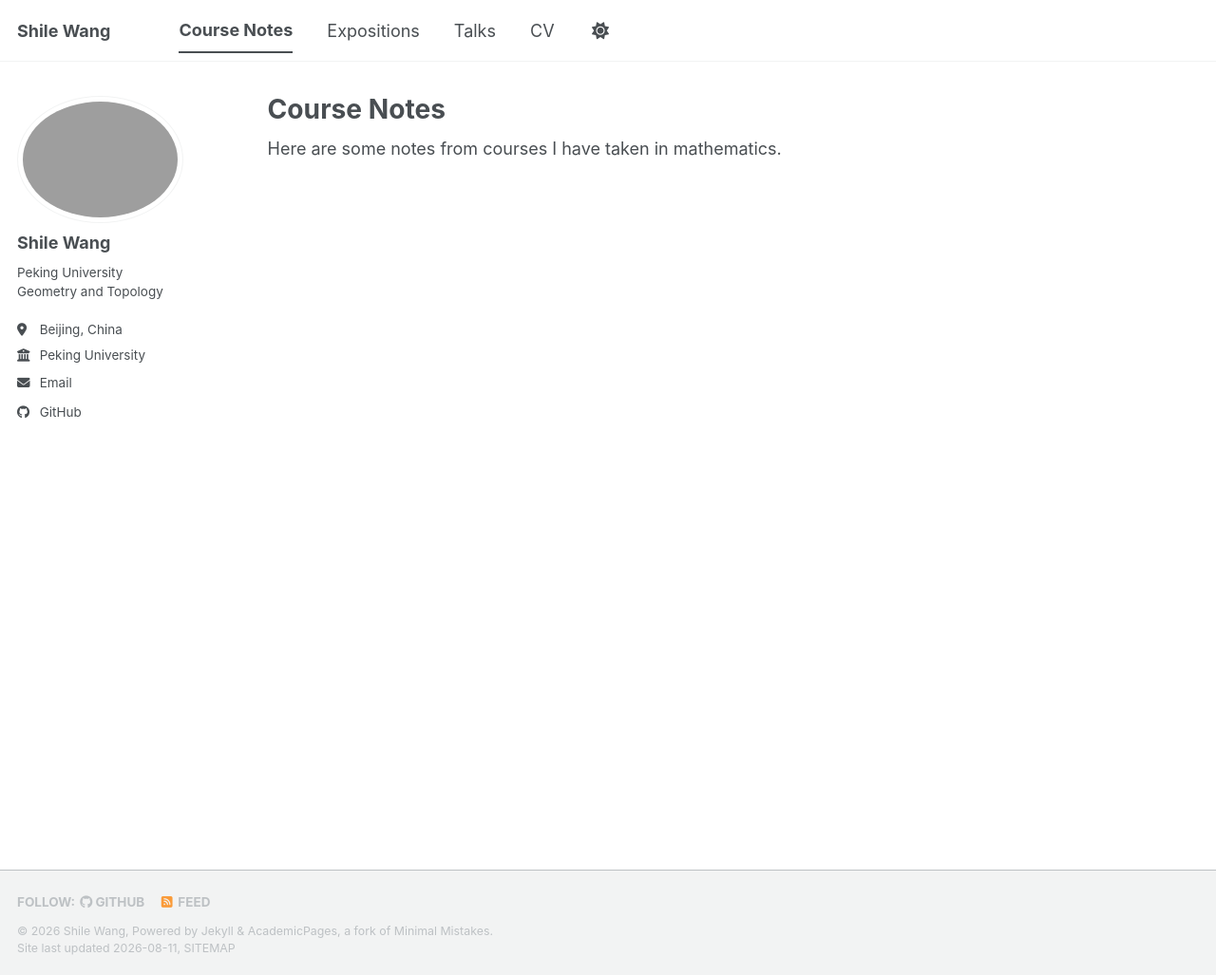
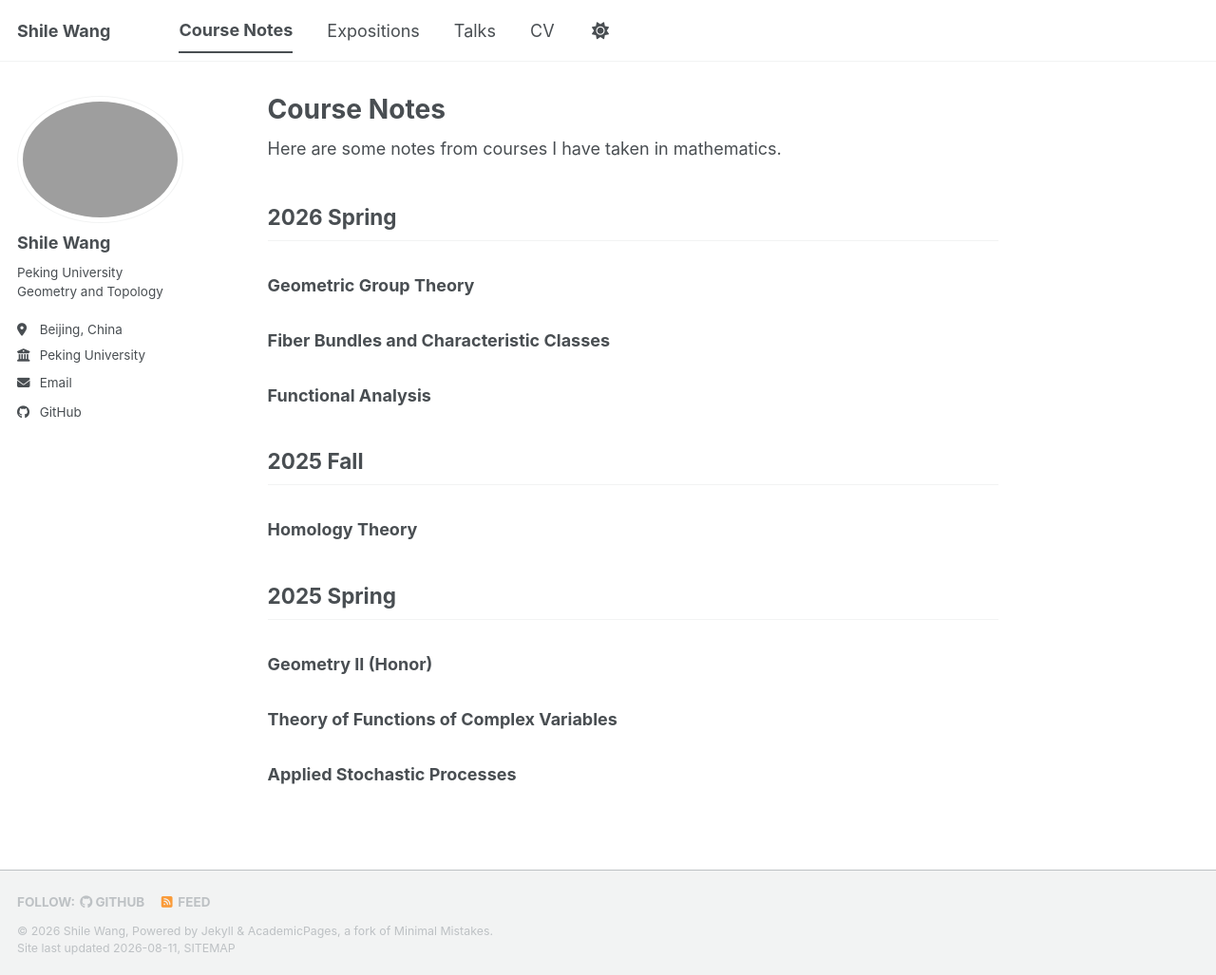
Before and after one commit to shilewang/shilewang.github.io, a Jekyll site: the page built from _pages/course-notes.md, in a window 1280 px wide and 1027 px high. Shown: the whole window at 95% size. Built offline with Jekyll 4.4.1, drawn with Linux system fonts in a browser that asks for light colours; a style sheet for code colours, icons or effects is not loaded.

Commit message:
Update course-notes.md

```diff
--- a/_pages/course-notes.md
+++ b/_pages/course-notes.md
@@ -5,3 +5,23 @@ author_profile: true
 ---
 
 Here are some notes from courses I have taken in mathematics.
+
+## 2026 Spring
+
+### Geometric Group Theory
+
+### Fiber Bundles and Characteristic Classes
+
+### Functional Analysis
+
+## 2025 Fall
+
+### Homology Theory
+
+## 2025 Spring
+
+### Geometry II (Honor)
+
+### Theory of Functions of Complex Variables
+
+### Applied Stochastic Processes
```
